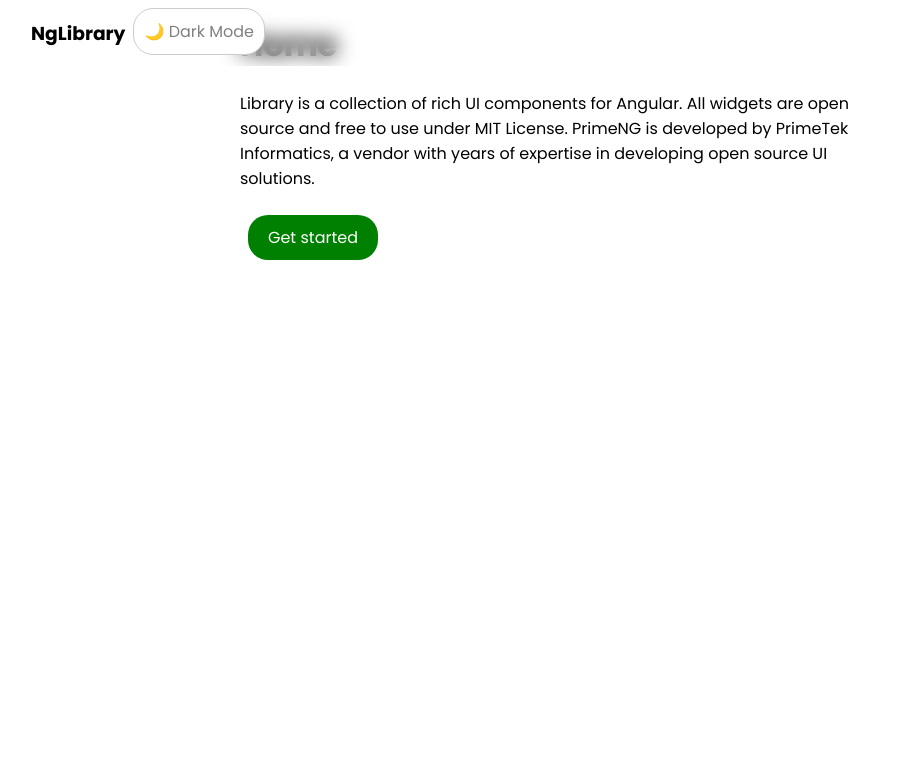
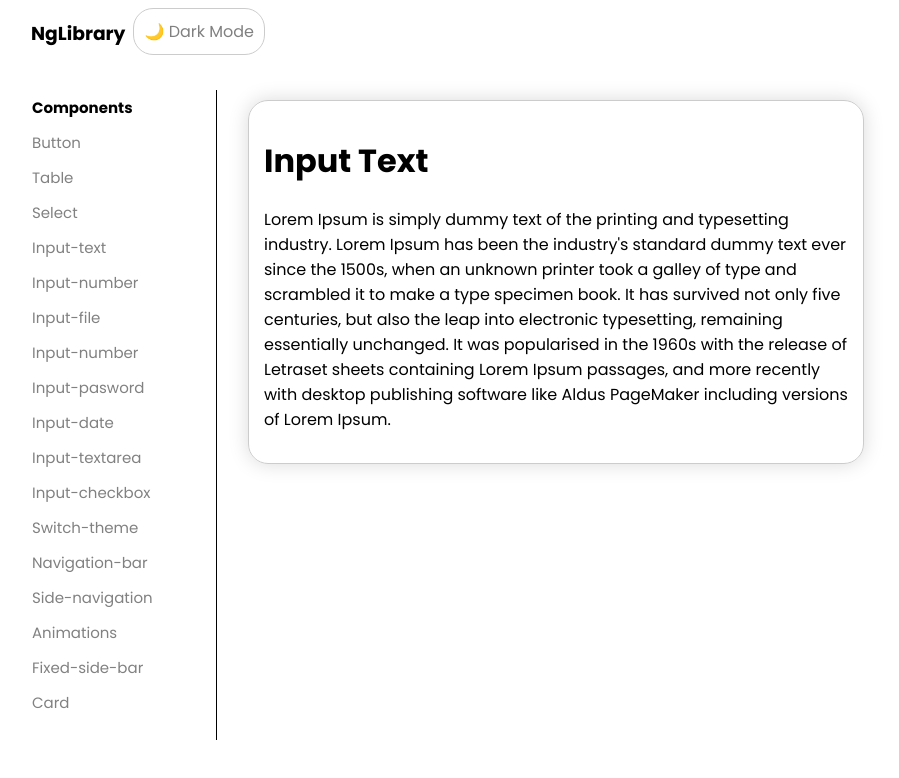
Before and after one commit to gioelevalori/liberaui, an Angular app: page /card in a window 1280 px wide. Shown: the top 778 px of the page, without its empty margins (84-983 px from the left). Built offline with nearby package versions, Linux system fonts and the light colour scheme.

Commit message:
Add: Card

```diff
--- a/src/app/app.routes.ts
+++ b/src/app/app.routes.ts
@@ -17,6 +17,7 @@ import { AnimationsSiteComponent } from './site/animations-site/animations-site.
 import { FixedSideBarSiteComponent } from './site/fixed-side-bar-site/fixed-side-bar-site.component';
 import { ComponentsComponent } from './site/components/components.component';
 import { InstallationComponent } from './site/installation/installation.component';
+import { CardSiteComponent } from './site/card-site/card-site.component';
 
 export const routes: Routes = [
   { path: 'components', component: ComponentsComponent },
@@ -36,5 +37,6 @@ export const routes: Routes = [
   { path: 'animations', component: AnimationsSiteComponent },
   { path: 'fixed-side-bar', component: FixedSideBarSiteComponent },
   { path: 'installation', component: InstallationComponent },
+  { path: 'card', component: CardSiteComponent },
   { path: '**', component: HomeComponent }
 ];
--- /dev/null
+++ b/src/app/components/card/card.component.css
@@ -0,0 +1,7 @@
+.custom-card {
+  box-shadow: 0 0 20px rgba(0, 0, 0, 0.15);
+  padding: 15px;
+  border: 1px solid #ccc;
+  border-radius: 20px;
+  margin: 0.5rem;
+}
--- /dev/null
+++ b/src/app/components/card/card.component.ts
@@ -0,0 +1,11 @@
+import { Component, Input } from '@angular/core';
+
+@Component({
+  selector: 'app-card',
+  standalone: true,
+  imports: [],
+  template: '<div class="custom-card"><ng-content></ng-content></div>',
+  styleUrl: './card.component.css'
+})
+export class CardComponent {
+}
--- /dev/null
+++ b/src/app/site/card-site/card-site.component.html
@@ -0,0 +1,15 @@
+<app-components></app-components>
+<app-animations [animation]="'fadeInDown'">
+  <div class="content-page">
+    <app-card>
+      <h1>Input Text</h1>
+      <p>Lorem Ipsum is simply dummy text of the printing and typesetting industry.
+        Lorem Ipsum has been the industry's standard dummy text ever since the 1500s,
+        when an unknown printer took a galley of type and scrambled it to make a type specimen book.
+        It has survived not only five centuries, but also the leap into electronic typesetting, remaining essentially
+        unchanged.
+        It was popularised in the 1960s with the release of Letraset sheets containing Lorem Ipsum passages,
+        and more recently with desktop publishing software like Aldus PageMaker including versions of Lorem Ipsum.</p>
+    </app-card>
+  </div>
+</app-animations>
--- /dev/null
+++ b/src/app/site/card-site/card-site.component.ts
@@ -0,0 +1,19 @@
+import { Component } from '@angular/core';
+import { InputTextComponent } from '../../components/input-text/input-text.component';
+import { CodeComponent } from '../../components/code/code.component';
+import { ComponentsComponent } from '../components/components.component';
+import { AnimationsComponent } from '../../components/animations/animations.component';
+import { CardComponent } from '../../components/card/card.component';
+
+@Component({
+  selector: 'app-card-site',
+  standalone: true,
+  imports: [CardComponent, InputTextComponent, CodeComponent, ComponentsComponent, AnimationsComponent],
+  templateUrl: './card-site.component.html',
+  styleUrl: './card-site.component.css'
+})
+export class CardSiteComponent {
+  public codeImport = `import { InputTextComponent } from '../../components/input-text/input-text.component';`;
+  public codeInputText = `<app-input-text placeholder="Nome"></app-input-text>`;
+  public codeDisabled = `<app-input-text placeholder="Nome" [disabled]="true"></app-input-text>`;
+}
--- a/src/app/site/components/components.component.html
+++ b/src/app/site/components/components.component.html
@@ -17,6 +17,7 @@
     <a routerLink="/side-navigation">Side-navigation</a>
     <a routerLink="/animations">Animations</a>
     <a routerLink="/fixed-side-bar">Fixed-side-bar</a>
+    <a routerLink="/card">Card</a>
   </div>
   <div main>
   </div>
```
Also changed, not shown: src/app/components/card/card.module.ts (added, +13 -0 lines), src/app/site/card-site/card-site.component.css (added), 2 other files (tests, documents, lock files or other folders).
